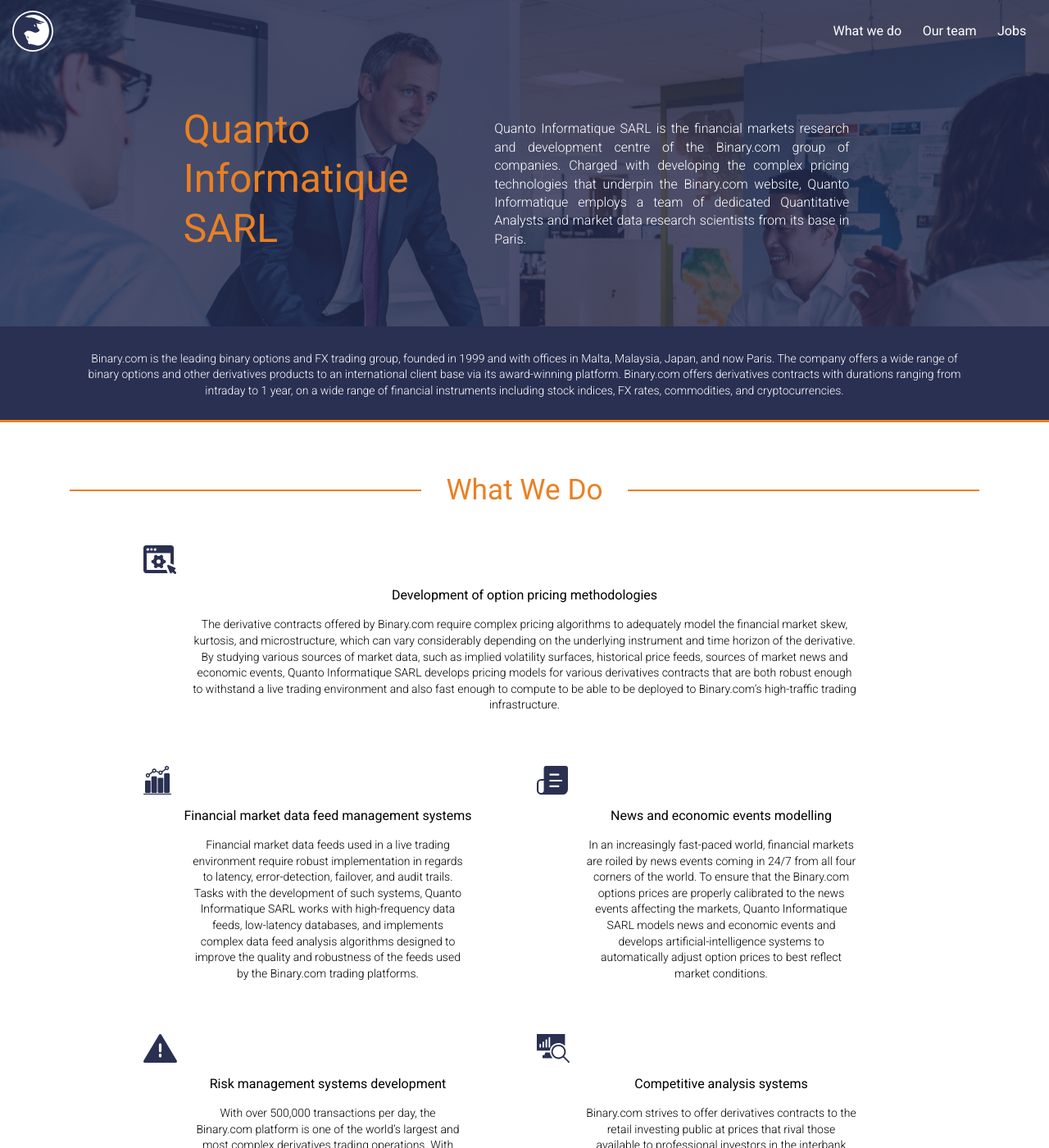
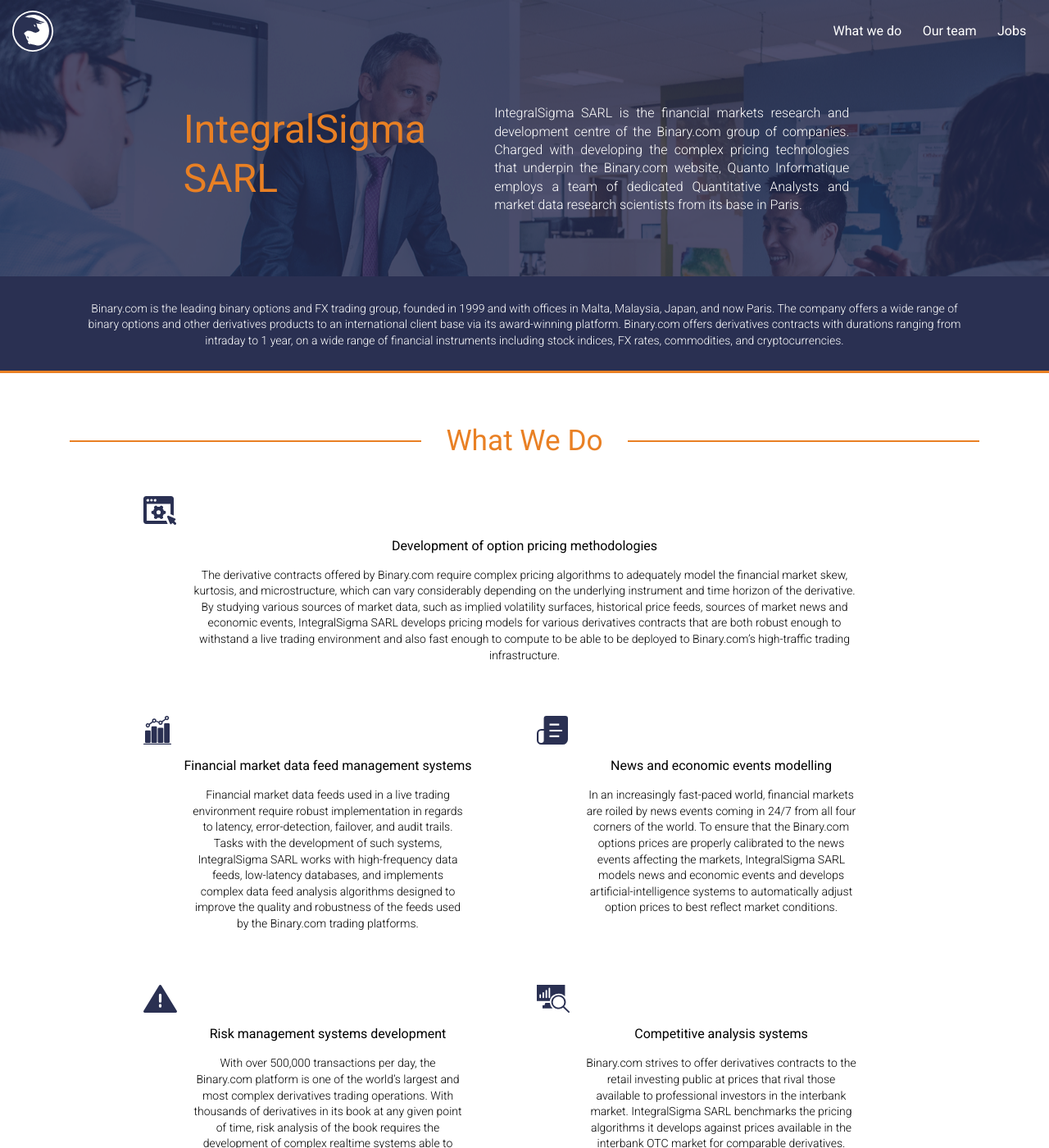
Before and after one commit to kellybinary/paris, a Jekyll site: the page built from index.html, in a window 1280 px wide and 1400 px high. Shown: the whole window at 82% size. Built offline with Jekyll 4.4.1, drawn with Linux system fonts in a browser that asks for light colours; some of the changed text lies outside the part shown.

Commit message:
Change company name to IntegralSigma SARL

```diff
--- a/_config.yml
+++ b/_config.yml
@@ -1,9 +1,9 @@
 baseurl: ""
 url:
-title: Quanto Informatique SARL
+title: IntegralSigma SARL
 email: ashkan@binary.com
 author: Ashkan
-description: "Quanto Informatique SARL is the financial markets research and development centre of the Binary.com group of companies. Charged with developing the complex pricing technologies that underpin the Binary.com website, Quanto Informatique employs a team of dedicated Quantitative Analysts and market data research scientists from its base in Paris."
+description: "IntegralSigma SARL is the financial markets research and development centre of the Binary.com group of companies. Charged with developing the complex pricing technologies that underpin the Binary.com website, Quanto Informatique employs a team of dedicated Quantitative Analysts and market data research scientists from its base in Paris."
 copyright:
 credits:
 
--- a/about.html
+++ b/about.html
@@ -1,6 +1,6 @@
 ---
 layout: default
-title: Quanto Informatique SARL | About Us
+title: IntegralSigma SARL | About Us
 subTitle: Developing world-class software for the financial industry
 ---
 <section class="intro-header about">
--- a/index.html
+++ b/index.html
@@ -1,8 +1,8 @@
 ---
 layout: default
-title: Quanto Informatique SARL
+title: IntegralSigma SARL
 background: home-bg
-subTitle: Quanto Informatique SARL is the financial markets research and development centre of the Binary.com group of companies. Charged with developing the complex pricing technologies that underpin the Binary.com website, Quanto Informatique employs a team of dedicated Quantitative Analysts and market data research scientists from its base in Paris.
+subTitle: IntegralSigma SARL is the financial markets research and development centre of the Binary.com group of companies. Charged with developing the complex pricing technologies that underpin the Binary.com website, Quanto Informatique employs a team of dedicated Quantitative Analysts and market data research scientists from its base in Paris.
 ---
 <section class="intro-header home">
     <div class="container">
@@ -38,17 +38,17 @@
     <div class="col-12 mb-5">
         <img class="ico-img" src= {{ "/img/icons/icon1.svg" | prepend: site.github.url | replace: 'http://', '//' }} alt="">
         <h4 class="text-center mt-3 mb-3">Development of option pricing methodologies</h4>
-        <p class="text-center">The derivative contracts offered by Binary.com require complex pricing algorithms to adequately model the financial market skew, kurtosis, and microstructure, which can vary considerably depending on the underlying instrument and time horizon of the derivative. By studying various sources of market data, such as implied volatility surfaces, historical price feeds, sources of market news and economic events, Quanto Informatique SARL develops pricing models for various derivatives contracts that are both robust enough to withstand a live trading environment  and also fast enough to compute to be able to be deployed to Binary.com’s high-traffic trading infrastructure.</p>
+        <p class="text-center">The derivative contracts offered by Binary.com require complex pricing algorithms to adequately model the financial market skew, kurtosis, and microstructure, which can vary considerably depending on the underlying instrument and time horizon of the derivative. By studying various sources of market data, such as implied volatility surfaces, historical price feeds, sources of market news and economic events, IntegralSigma SARL develops pricing models for various derivatives contracts that are both robust enough to withstand a live trading environment  and also fast enough to compute to be able to be deployed to Binary.com’s high-traffic trading infrastructure.</p>
     </div>
     <div class="col-12 col-md-6 mb-5">
         <img class="ico-img" src= {{ "/img/icons/icon2.svg" | prepend: site.github.url | replace: 'http://', '//' }} alt="">
         <h4 class="text-center mt-3 mb-3">Financial market data feed management systems</h4>
-        <p class="text-center">Financial market data feeds used in a live trading environment require robust implementation in regards to latency, error-detection, failover, and audit trails. Tasks with the development of such systems, Quanto Informatique SARL works with high-frequency data feeds, low-latency databases, and implements complex data feed analysis algorithms designed to improve the quality and robustness of the feeds used by the Binary.com trading platforms.</p>
+        <p class="text-center">Financial market data feeds used in a live trading environment require robust implementation in regards to latency, error-detection, failover, and audit trails. Tasks with the development of such systems, IntegralSigma SARL works with high-frequency data feeds, low-latency databases, and implements complex data feed analysis algorithms designed to improve the quality and robustness of the feeds used by the Binary.com trading platforms.</p>
     </div>
     <div class="col-12 col-md-6 mb-5">
         <img class="ico-img" src= {{ "/img/icons/icon3.svg" | prepend: site.github.url | replace: 'http://', '//' }} alt="">
         <h4 class="text-center mt-3 mb-3">News and economic events modelling</h4>
-        <p class="text-center">In an increasingly fast-paced world, financial markets are roiled by news events coming in 24/7 from all four corners of the world. To ensure that the Binary.com options prices are properly calibrated to the news events affecting the markets, Quanto Informatique SARL models news and economic events and develops artificial-intelligence systems to automatically adjust option prices to best reflect market conditions.</p>
+        <p class="text-center">In an increasingly fast-paced world, financial markets are roiled by news events coming in 24/7 from all four corners of the world. To ensure that the Binary.com options prices are properly calibrated to the news events affecting the markets, IntegralSigma SARL models news and economic events and develops artificial-intelligence systems to automatically adjust option prices to best reflect market conditions.</p>
     </div>
     <div class="col-12 col-md-6">
         <img class="ico-img" src= {{ "/img/icons/icon4.svg" | prepend: site.github.url | replace: 'http://', '//' }} alt="">
@@ -58,7 +58,7 @@
       <div class="col-12 col-md-6 bottom-row">
       <img class="ico-img" src= {{ "/img/icons/icon5.svg" | prepend: site.github.url | replace: 'http://', '//' }} alt="">
         <h4 class="text-center mt-3 mb-3">Competitive analysis systems</h4>
-        <p class="text-center">Binary.com strives to offer derivatives contracts to the retail investing public at prices that rival those available to professional investors in the interbank market. Quanto Informatique SARL benchmarks the pricing algorithms it develops against prices available in the interbank OTC market for comparable derivatives.</p>
+        <p class="text-center">Binary.com strives to offer derivatives contracts to the retail investing public at prices that rival those available to professional investors in the interbank market. IntegralSigma SARL benchmarks the pricing algorithms it develops against prices available in the interbank OTC market for comparable derivatives.</p>
     </div>
   </div>
 </div>
--- a/jobs.html
+++ b/jobs.html
@@ -1,6 +1,6 @@
 ---
 layout: default
-title: Quanto Informatique SARL | Jobs
+title: IntegralSigma SARL | Jobs
 background: jobs-bg
 ---
 <section class="intro-header jobs">
@@ -29,7 +29,7 @@
                           <strong>Quantitative Developer</strong>
                       </h4>
                       <hr>
-                      <p>As a developer at Quanto Informatique SARL, you will be responsible for the implementation and maintenance of the company’s risk management and derivatives pricing software. You and the members of your team will develop software designed to study the market micro-structure, optimize existing code, manage financial data feeds and ensure the continuous running of our automated trading platform.</p>
+                      <p>As a developer at IntegralSigma SARL, you will be responsible for the implementation and maintenance of the company’s risk management and derivatives pricing software. You and the members of your team will develop software designed to study the market micro-structure, optimize existing code, manage financial data feeds and ensure the continuous running of our automated trading platform.</p>
                       <p><strong>Duties and Responsibilities</strong></p>
                       <ul class="bullet">
                           <li><span>Work closely with other members of the team to develop software that would drive prices on the Binary.com trading platform.</span></li>
@@ -55,7 +55,7 @@
                           <strong>Quantitative Analyst</strong>
                       </h4>
                       <hr>
-                      <p>Quanto Informatique SARL is seeking to engage quantitative analysts experienced in the development of exotic option pricing algorithms and methodologies.</p>
+                      <p>IntegralSigma SARL is seeking to engage quantitative analysts experienced in the development of exotic option pricing algorithms and methodologies.</p>
                       <p><strong>Duties and Responsibilities</strong></p>
                       <ul class="bullet">
                           <li><span>Develop derivatives pricing, risk management models and algorithms using C/C++, R, MATLAB, Perl, Python and Java</span></li>
```
